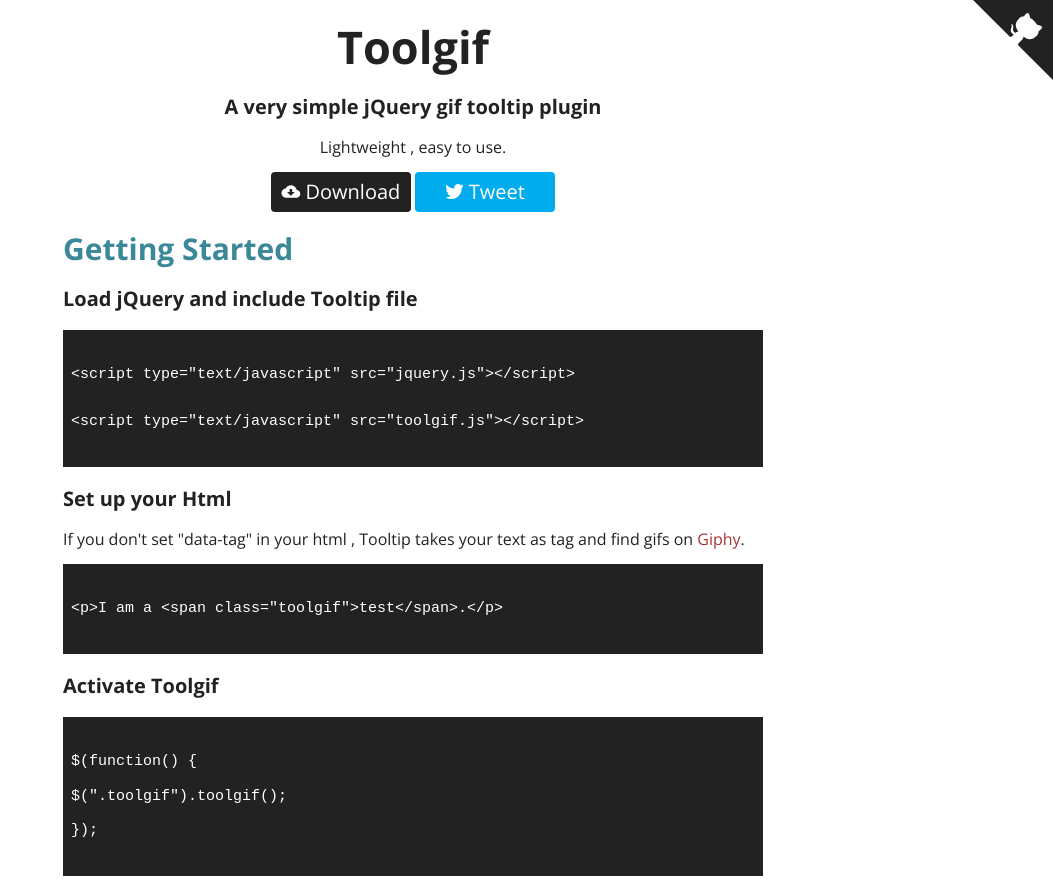
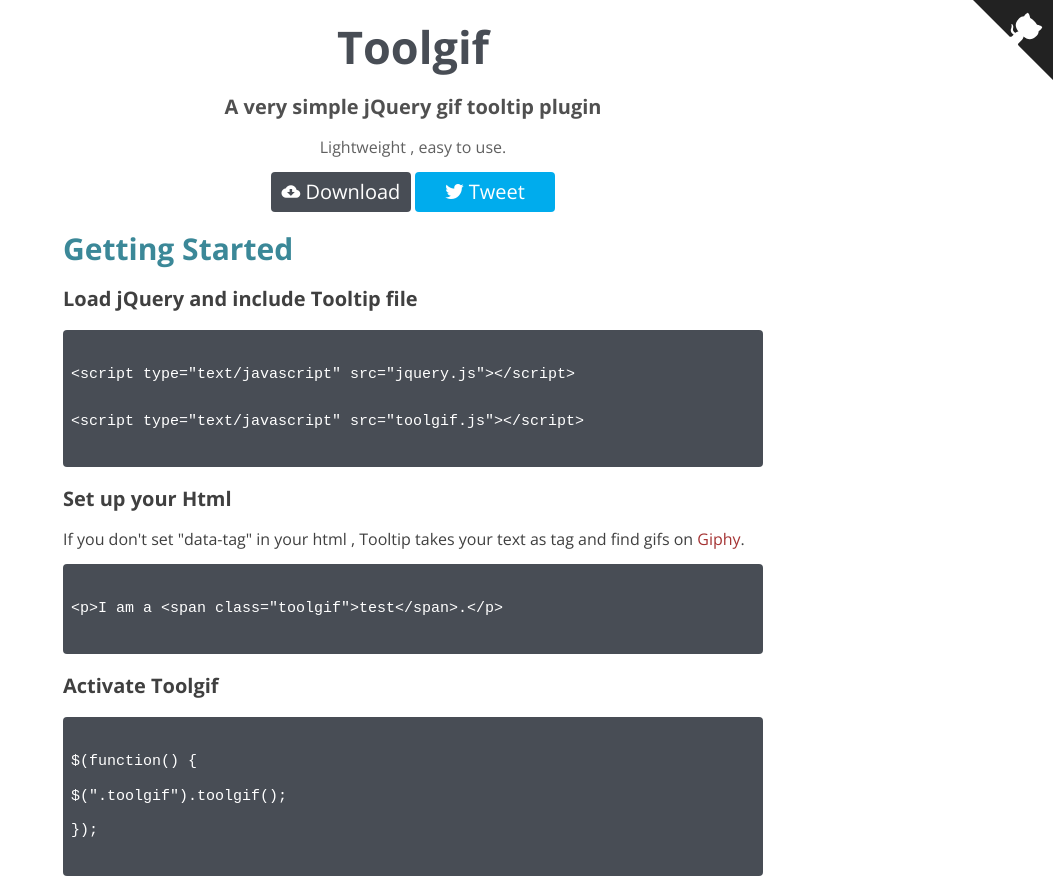
Before and after one commit to mburakerman/toolgif, a plain HTML site: page index.html in a window 1280 px wide. Shown: the top 879 px of the page, without its empty margins (227-1280 px from the left). Drawn offline with nearby package versions, Linux system fonts and the light colour scheme; no server answers.

Commit message:
Update style.css

```diff
--- a/style.css
+++ b/style.css
@@ -30,13 +30,15 @@
 nav h1 a{
 font-size:45px;
 text-decoration: none;
-color:#222;
+color:#484d55;
 }
 nav h3 {
 font-size: 20px;
+color: #505050;
 }
 nav p {
 font-size:16px;
+color:#606060;
 }
 .download {
 display:inline-block;
@@ -50,13 +52,13 @@
 padding-top:5px;
 padding-bottom:5px;
 color:#ffffff;
-background-color:#222;
+background-color:#484d55;
 outline:none;
 border:none;
 cursor:pointer;
 }
 .download:focus , .download:hover , .download:active {
-background-color: #000;
+background-color: #393d44;
 }
 .twitter-share-button {
 display:inline-block;
@@ -86,11 +88,13 @@
 font-size: 15px;
 }
 section div {
-background-color:#222;
+background-color:#484d55;
 color:#fff;
+border-radius: 4px;
 }
 section div p {
 display: inline-block;
+color:#fff;
 }
 section h1 {
 display: flex;
@@ -99,15 +103,21 @@
 }
 section h3 {
 font-size:20px;
+color:#404040;
+}
+section p {
+color:#404040;
 }
 .default-settings span {
 color:#4e4e4e;
 }
 footer {
 font-size:12px;
+color:#767676;
+border-top: 1px solid #d1d1d1;
 }
 footer p a{
-color:#222;
+color:#767676;
 }
 footer .copyright {
 float:left;
```
